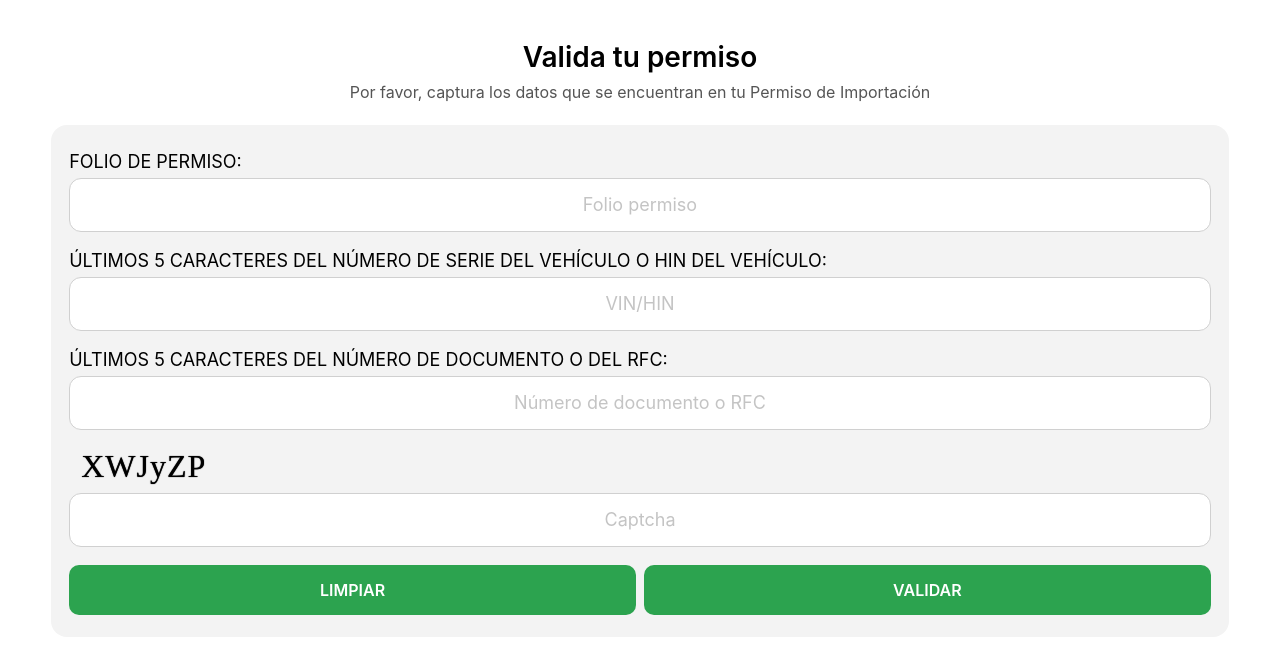
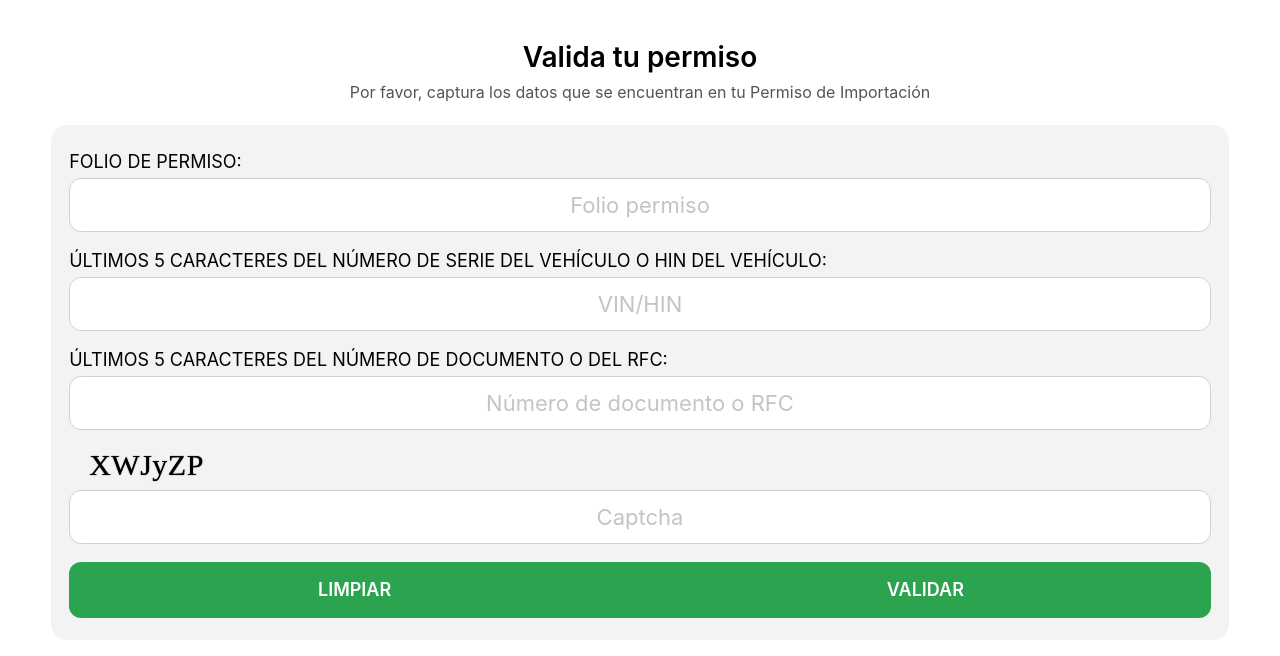
Before and after one commit to Banjercitomx/Validar-Permisos-, a plain HTML site: page index.html in a window 1280 px wide. Drawn offline with Linux system fonts and the light colour scheme.

Commit message:
Refactor CSS comments for clarity and consistency

```diff
--- a/index.html
+++ b/index.html
@@ -6,7 +6,7 @@
 <title>Valida tu permiso</title>
 
 <style>
-    /* Global font: iOS / Banjercito-style */
+    /* Global font similar to iOS / Banjercito */
     body, h1, p, label, input, button {
         font-family: -apple-system, BlinkMacSystemFont, "Helvetica Neue",
                      Arial, sans-serif;
@@ -19,7 +19,7 @@
         color: #000;
     }
 
-    /* TITLE – same look as screenshot */
+    /* TITLE */
     h1 {
         text-align: center;
         font-size: 28px;
@@ -28,7 +28,7 @@
         margin-bottom: 8px;
     }
 
-    /* Subtitle line */
+    /* Subtitle */
     p.subtitle {
         text-align: center;
         font-size: 16px;
@@ -37,7 +37,7 @@
         margin: 0 20px 22px 20px;
     }
 
-    /* Light-gray card around form */
+    /* Card with gray background */
     .card {
         background: #f3f3f3;
         border-radius: 16px;
@@ -47,72 +47,80 @@
         box-sizing: border-box;
     }
 
-    /* Labels – uppercase, normal weight, a bit bigger */
+    /* Labels */
     label {
         display: block;
         font-size: 18px;
-        font-weight: 400;          /* not bold */
+        font-weight: 400; /* not bold */
         margin-top: 18px;
         margin-bottom: 6px;
         text-align: left;
     }
 
-    /* First label needs a tiny bit less top margin */
     .card label:first-of-type {
         margin-top: 6px;
     }
 
-    /* Input fields */
+    /* Inputs */
     input[type="text"] {
         width: 100%;
         height: 54px;
         border-radius: 12px;
         border: 1px solid #d0d0d0;
-        font-size: 18px;
+        font-size: 22px;           /* large text when typing */
         text-align: center;
         box-sizing: border-box;
         padding: 0 12px;
     }
 
+    /* LARGE gray placeholder text */
     input[type="text"]::placeholder {
+        font-size: 22px;           /* Option B: big placeholder */
         color: #c4c4c4;
+        opacity: 1;
     }
 
-    /* CAPTCHA text (Times New Roman), smaller & left-aligned like reference */
+    /* CAPTCHA: slightly smaller & shifted right */
     .captcha-box {
         margin-top: 18px;
         margin-bottom: 8px;
         width: 100%;
         text-align: left;
-        padding-left: 12px;
+        padding-left: 20px;        /* move a bit to the right */
         font-family: "Times New Roman", Times, serif;
-        font-size: 32px;
+        font-size: 30px;           /* a bit smaller than your previous one */
         font-weight: normal;
-        letter-spacing: 1px;
+        letter-spacing: 0.5px;
         color: #000;
         text-shadow: 0 0 1px #000;
         user-select: none;
     }
 
-    /* Button row */
+    /* Buttons row */
     .buttons {
         display: flex;
-        gap: 8px;
         margin-top: 18px;
+        gap: 0;                    /* no gap: they touch in the middle */
     }
 
     button {
         flex: 1;
         border: none;
-        border-radius: 10px;
-        height: 50px;
-        font-size: 16px;
+        height: 56px;              /* tall like reference */
+        font-size: 18px;           /* big text: LIMPIAR / VALIDAR */
         font-weight: 600;
         color: #ffffff;
         background-color: #2ca34f;
     }
 
-    /* To match screenshot, both buttons same green */
+    /* Pill shape, joined buttons */
+    #clearBtn {
+        border-radius: 12px 0 0 12px;
+    }
+
+    #validateBtn {
+        border-radius: 0 12px 12px 0;
+    }
 </style>
 </head>
 
```
